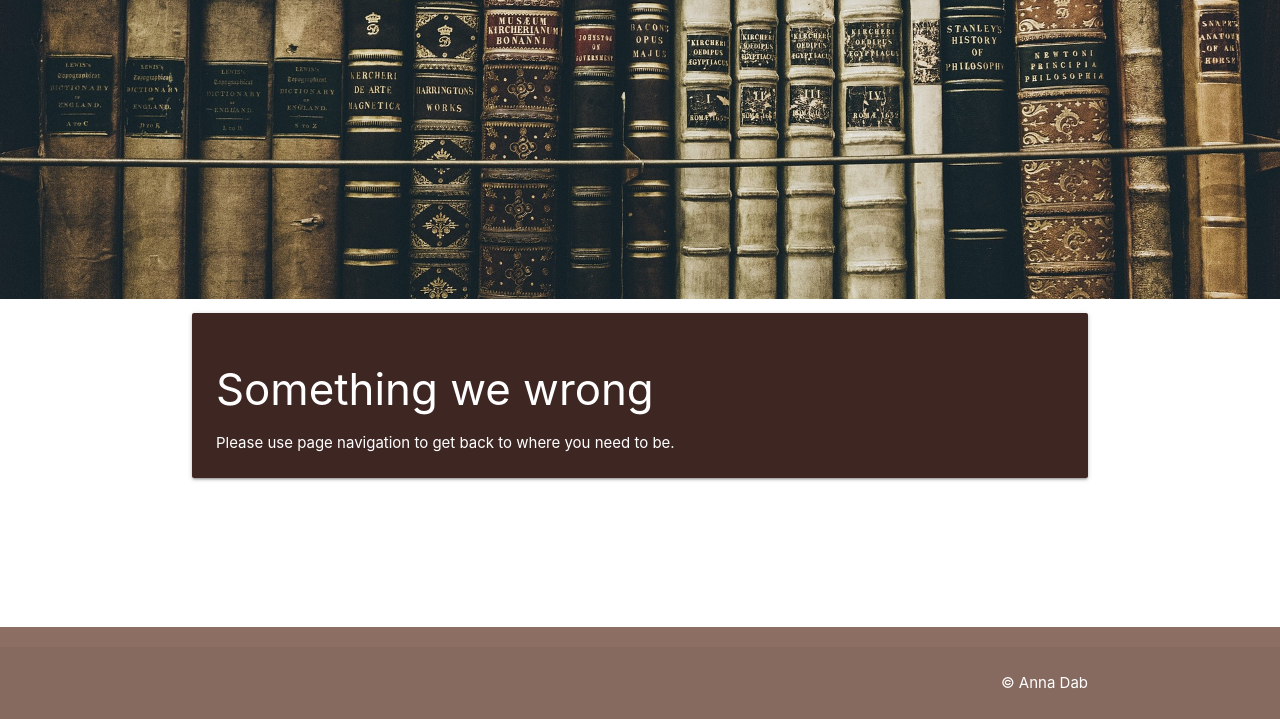
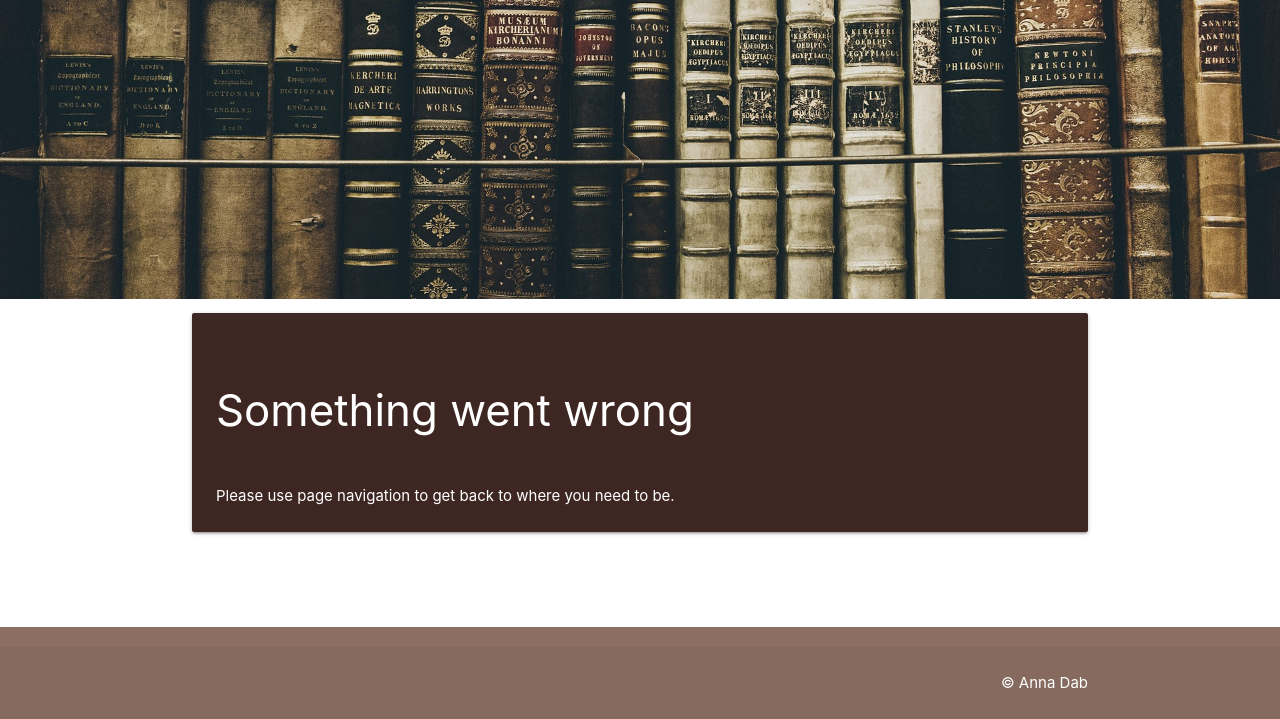
Before and after one commit to AnnaSeDab/BookSpire, a Flask app: page /book/1 in a window 1280 px wide. Shown: the part 81-800 px from the top of the page. Run offline with Flask 2, Linux system fonts and the light colour scheme; data that the repository does not hold is empty; some libraries are stand-ins or nearby versions.

Commit message:
fix: style of 404.html

```diff
--- a/bookspire/templates/404.html
+++ b/bookspire/templates/404.html
@@ -2,8 +2,8 @@
 {% block content %}
 
 <div class="card-panel brown darken-4">
-    <h3 class="white-text"> Something we wrong</h3>
-    <span class="white-text"> Please use page navigation to get back to where you need to be. </span>
+    <h3 class="white-text text-block"> Something went wrong</h3>
+    <span class="white-text text-block"> Please use page navigation to get back to where you need to be. </span>
 </div>
 
 {% endblock %}
```
